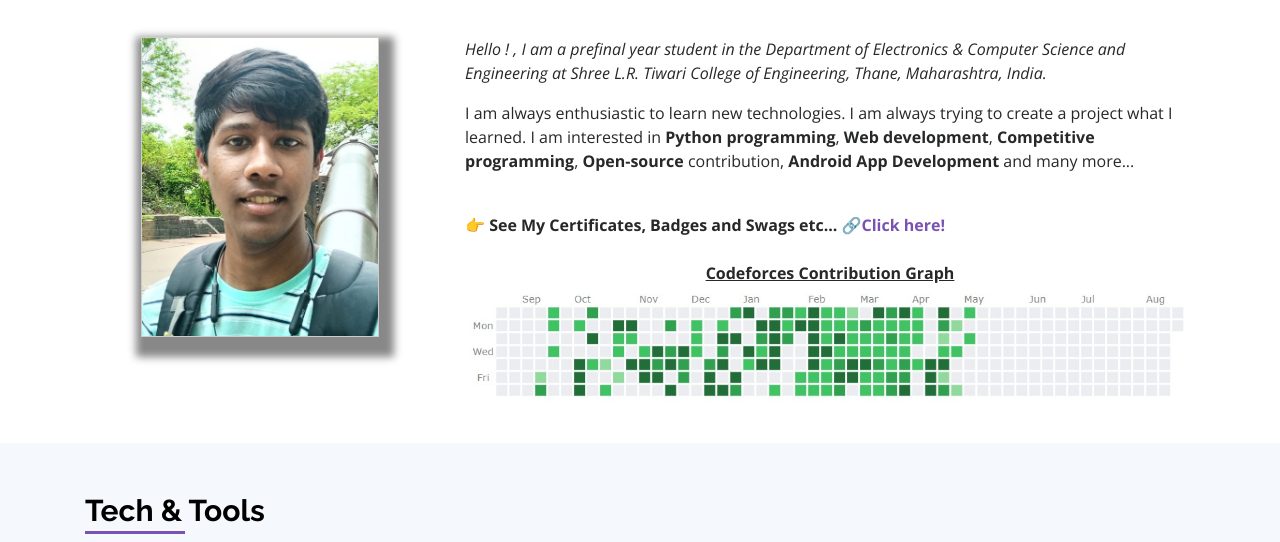
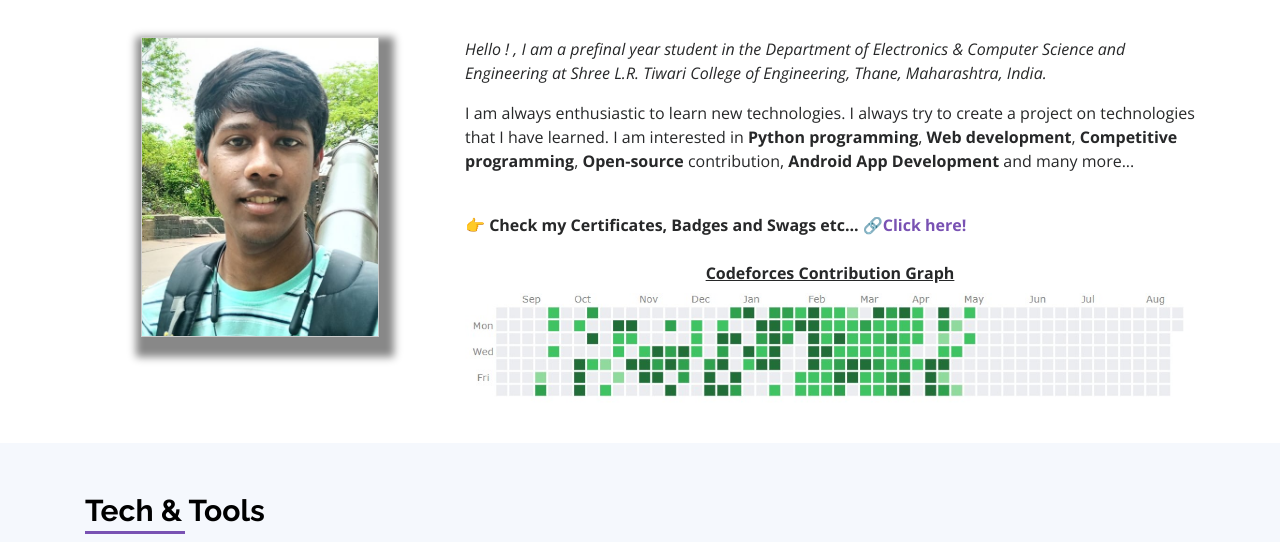
Before and after one commit to Anurag1-28/Portfolio, a plain HTML site: page index.html in a window 1280 px wide. Shown: the part 906-1448 px from the top of the page. Drawn offline with nearby package versions, Linux system fonts and the light colour scheme.

Commit message:
Update index.html
Rectified some grammatical errors in the description

```diff
--- a/index.html
+++ b/index.html
@@ -106,14 +106,14 @@
               at Shree L.R. Tiwari
               College of Engineering, Thane, Maharashtra, India.
             </p>
-            <p>I am always enthusiastic to learn new technologies. I am always trying to create a project what I
+            <p>I am always enthusiastic to learn new technologies. I always try to create a project on technologies that I have
               learned. I am interested in <strong>Python programming</strong>, <strong>Web development</strong>,
               <strong>Competitive programming</strong>, <strong>Open-source</strong> contribution, <strong>Android App
                 Development</strong> and many more...<br>
 
               <br>
 
-            <p style="font-weight:bold;">👉 See My Certificates, Badges and Swags etc... <a
+            <p style="font-weight:bold;">👉 Check my Certificates, Badges and Swags etc... <a
                 href="#" target="_black" style="color: #7952b3; font-weight:bold;">🔗Click
                 here!</a>
             </p>
```
